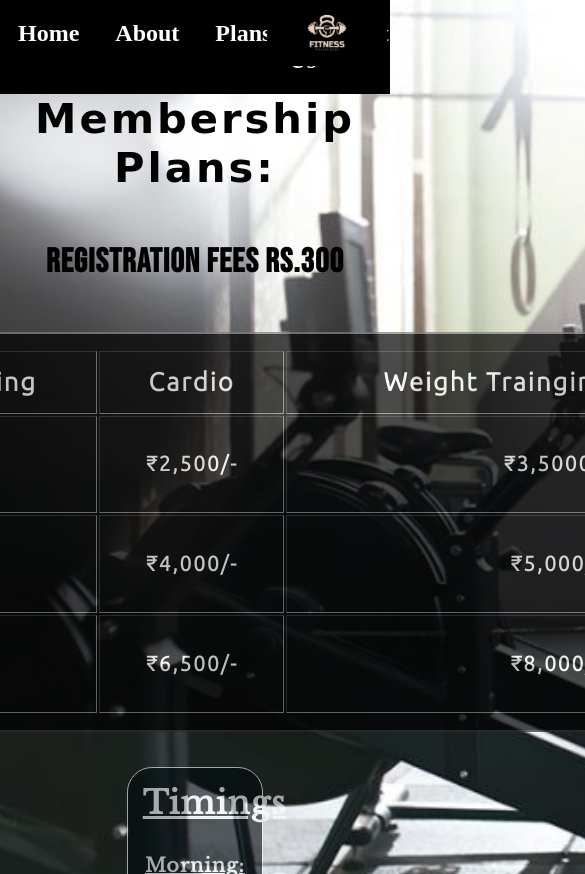
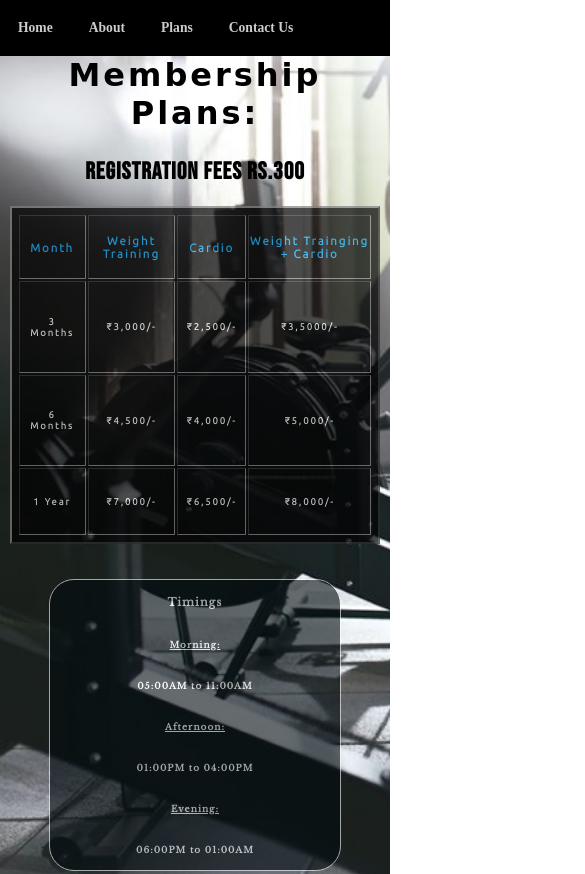
Before and after one commit to vkedare1917/Basic-gym-website, a plain HTML site: page plans.html in a window 390 px wide. Shown: the top 874 px of the page, 585 px wide, since content can reach past the window. Drawn offline with nearby package versions, Linux system fonts and the light colour scheme; a web font is replaced by a local one.

Commit message:
Added media queries and made it responsive

```diff
--- a/css/plans.css
+++ b/css/plans.css
@@ -13,13 +13,14 @@
 }
 
 body {
-    background-image: url("images/plans-bg-image.jpg");
+    background-image: url("plans-bg-image.jpg");
     background-size: cover;
     background-repeat: no-repeat;
 }
 
 
 nav {
+    position: relative;
     background-color: black;
     padding: 20px 0;
 }
@@ -30,27 +31,26 @@ nav ul {
 
 nav ul li {
     font-weight: bolder;
-    font-size: 1.5em;
+    font-size: 1.2em;
     list-style: none;
 }
 
 nav ul li a {
     padding: 6px 18px;
-    color: #fff;
+    color: rgba(255, 255, 255, 0.8);
     text-decoration: none;
+    transition: 0.3s all ease-in;
 }
 
 nav ul li a:hover {
-    color: #000;
-    background-color: #fff;
-    border-radius: 15px;
+    color: rgba(255, 255, 255, 1);
 }
 
 #logo {
     width: 120px;
-    height: 66px;
-    right: 3px;
-    top: 0px;
+    height: 60px;
+    top: 0;
+    right: 0;
     filter: invert(100%);
     position: absolute;
 }
@@ -59,17 +59,15 @@ h1, h2 {
     text-align: center;
     letter-spacing: 3px;
     font-family: 'Pushster', cursive;
-    font-size: 2.6em;
     color: #000;
 }
 
 h2 {
     letter-spacing: 1px;
     color: #000;
-    font-size: 2.1em;
     font-family: 'Bebas Neue', cursive;
     font-weight: bold;
-    margin-top: 50px;
+    margin-top: 25px;
 }
 
 .container {
@@ -83,11 +81,11 @@ h2 {
 
 #plans {
     font-family: 'Ubuntu', sans-serif;
-    margin-top: 50px;
+    margin-top: 20px;
     text-align: center;
     padding: 15px;
-    min-width: 1300px;
-    min-height: 400px;
+    width: 950px;
+    min-height: 350px;
     background-color: #000;
     color: #fff;
     opacity: 0.7;
@@ -95,20 +93,22 @@ h2 {
 
 #plans tr th {
     font-weight: bolder;
-    font-size: 1.6em;
+    font-size: 1.1em;
     letter-spacing: 2px;
+    color: rgb(10, 169, 248);
+    transition: 0.3s all ease-in;
 }
 
 #plans tr td{
-    padding: 12px;
+    padding: 4px;
     font-weight: bold;
-    font-size: 1.3em;
+    font-size: 0.9em;
     letter-spacing: 2px;
+    transition: 0.3s all ease-in;
 }
 
 th:hover, td:hover {
     opacity: 0.3;
-    transition: 0.3s ease-in;
 }
 
 #timings {
@@ -117,32 +117,69 @@ th:hover, td:hover {
     border: 1px solid white;
     border-radius: 25px;
     font-family: 'Libre Baskerville', serif;
-    height: 400px;
-    width: 35%;
+    height: auto;
+    width: 25%;
     text-align: center;
     margin: 35px 0;
     letter-spacing: 1px;
     opacity: 0.6;
     font-weight: bold;
+    transition: 0.3s opacity ease-in;
 }
 
-/* #timings:hover {
-    transition: 0.3s ease-in-out;
-    background-color: rgb(83, 108, 119);
-    color: #000;
-} */
+#timings:hover {
+    opacity: 0.9;
+}
 
 #timings h3 {
-    font-size: 2em;
+    font-size: 1em;
     padding: 15px;
-    text-decoration: underline;
 }
 
 #timings p {
-    font-size: 1.2em;
+    font-size: 0.8em;
     padding: 15px 0;
 }
 
 #timings p:nth-child(even) {
     text-decoration: underline;
 }
+
+@media screen and (max-width: 768px) {
+    #plans {
+        width: 85%;
+        font-size: 0.65em;
+    }
+    #timings {
+        font-size: 0.7em;
+        width: 55%;
+    }
+}
+
+@media screen and (max-width: 500px) {
+
+    #logo {
+        display: none;
+    }
+
+    nav ul li {
+        font-size: 0.85em;
+    }
+
+    #plans {
+        width: 95%;
+        min-height: 40vh;
+        font-size: 0.65em;
+        padding: 5px;
+    }
+
+    #plans tr td {
+        padding: 8px;
+    }
+
+    #timings {
+        font-size: 0.7em;
+        width: 75%;
+    }
+
+}
--- a/css/style.css
+++ b/css/style.css
@@ -13,10 +13,11 @@
 }
 
 body {
-    background-image: url('images/gym-bg.jpg');
+    background-image: url('gym-bg.jpg');
     background-repeat: no-repeat;
     background-attachment: fixed;
     background-position: center;
+    scroll-behavior: smooth;
 }
 
 nav {
@@ -32,20 +33,19 @@ nav ul {
 
 nav ul li {
     font-weight: bolder;
-    font-size: 1.5em;
+    font-size: 1.2em;
     list-style: none;
 }
 
 nav ul li a {
     padding: 6px 18px;
-    color: #fff;
+    color: rgba(255, 255, 255, 0.85);
     text-decoration: none;
+    transition: 0.3s all ease-in;
 }
 
 nav ul li a:hover {
-    color: #000;
-    background-color: #fff;
-    border-radius: 15px;
+    color: rgba(255,255,255,1);
 }
 
 #logo {
@@ -107,11 +107,14 @@ input {
     color: black;
     font-weight: bold;
     font-size: 1.2em;
+    transition: 0.3s all ease-in;
 }
 
 input::placeholder {
+    font-size: 1rem;
     color: black;
     font-weight: lighter;
+    font-style: italic;
 }
 
 input:hover {
@@ -120,8 +123,10 @@ input:hover {
 }
 
 input:focus {
-    border: 5px solid black;
+    background: white;
+    border: 2px solid black;
     opacity: 1;
+    outline: none;
 }
 
 #submit-btn {
@@ -139,7 +144,8 @@ input:focus {
     color: #fff;
     background-color: #000;
     opacity: 1;
-    border: 2px solid #fff;
+    border: 1px solid #fff;
+    outline: none;
 }
 
 #about {
@@ -147,13 +153,14 @@ input:focus {
     text-align: center;
     border: 2px solid olivedrab;
     border-radius: 15px;
-    width: 900px;
+    width: 650px;
     font-family: 'Arvo', serif;
-    height: 500px;
+    height: auto;
     color: white;
     letter-spacing: 2px;
     background: black;
     margin-bottom: 50px;
+    transition: 0.3s all ease-in;
 }
 
 #about:hover {
@@ -161,21 +168,21 @@ input:focus {
     color: rgb(147, 236, 13);
 }
 
+
 #about h3 {
-    font-size: 1.6em;
+    margin: 8px;
+    font-size: 1.3em;
     letter-spacing: 2px;
     padding-bottom: 5px;
 }
 
-
 #about p {
-    font-size: 1.2em;
-    padding: 12px 15px;
+    font-size: 1em;
+    padding: 10px 12px;
 }
 
 #footer {
-    border: 2px solid white;
-    background-color: #000;
+    background-color: rgba(0,0,0,0.8);
     border-radius: 5px;
     font-weight: bold;
     font-family: 'Roboto', sans-serif;
@@ -185,7 +192,7 @@ input:focus {
     display: flex;
     flex-direction: column;
     align-items: center;
-    height: 230px;
+    height: auto;
     width: 100%;
 }
 
@@ -203,6 +210,51 @@ input:focus {
     padding: 10px 0;
     color: white;
     text-align: center;
-    font-size: 1.3em;
+    font-size: 1em;
     letter-spacing: 2px;
 }
+
+@media screen and (max-width: 768px) {
+    #join,#call {
+        display: none;
+    }
+
+    #about {
+        width: 75%;
+    }
+}
+
+@media screen and (max-width: 500px) {
+    form h1 {
+        font-size: 1.2em;
+    }
+    #logo {
+        display: none;
+    }
+
+    nav ul li {
+        font-size: 0.8em;
+    }
+
+    input {
+        width: 85%;
+        font-size: 0.95em;
+        text-transform: auto;
+    }
+
+    input::placeholder {
+        font-size: 0.95em;
+    }
+
+    #submit-btn {
+        width: 60%;
+    }
+
+    #about {
+        width: 90%;
+    }
+
+    #about, #footer {
+        font-size: 0.7em;
+    }
+}
--- a/plans.html
+++ b/plans.html
@@ -1,12 +1,14 @@
 <!DOCTYPE html>
 <html lang="en">
+
 <head>
     <meta charset="UTF-8">
     <meta http-equiv="X-UA-Compatible" content="IE=edge">
     <meta name="viewport" content="width=device-width, initial-scale=1.0">
     <title>Plans</title>
-    <link rel="stylesheet" href="/css/plans.css">
+    <link rel="stylesheet" href="css/plans.css">
 </head>
+
 <body>
     <nav>
         <ul class="nav-links">
@@ -14,9 +16,9 @@
             <li><a href="index.html#about">About</a></li>
             <li><a href="plans.html">Plans</a></li>
             <li><a href="index.html#footer">Contact Us</a></li>
+            <img src="css/logo.jpg" id="logo" alt="logo">
         </ul>
     </nav>
-    <img src="/css/images/logo.jpg" id="logo" alt="logo">
     <h1>Membership Plans:</h1>
     <div class="container">
         <table border="2" id="plans">
@@ -58,4 +60,5 @@
         </div>
     </div>
 </body>
+
 </html>
```
Also changed, not shown: index.html (+13 -14 lines), css/gym-bg.jpg (renamed from css/images/gym-bg.jpg), css/logo.jpg (renamed from css/images/logo.jpg), css/plans-bg-image.jpg (renamed from css/images/plans-bg-image.jpg).
